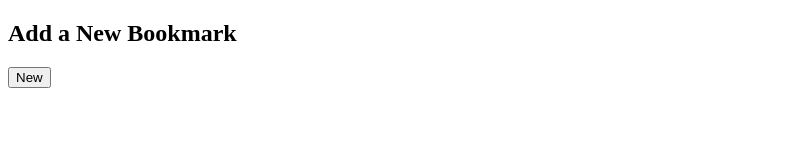
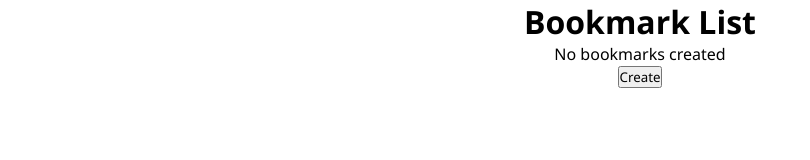
Before and after one commit to moorcode/bookmark, a website built with webpack: page src/index.html in a window 1280 px wide. Shown: the whole page, without its empty margins (0-810 px from the left). Built offline with nearby package versions, Linux system fonts and the light colour scheme.

Commit message:
set up display bookmark page

```diff
--- a/src/index.html
+++ b/src/index.html
@@ -8,25 +8,15 @@
     <title>Bookmark App</title>
 </head>
 <body>
-    <section class="main">
-        <h1>Add a New Bookmark</h1>
-        <button type="submit">New</button>
-        <ul class="js-item-list">
+    <header class="main">
+        <h1>Bookmark List</h1>
+    </header>
+    <main >
+        <ul>
+            <li class="empty js-empty">No bookmarks created</li>
         </ul>
-    </section>
-    <section class="hidden">
-        <h2 class="js-title">Title</h2>
-        <a class="js-url">Url for bookmark goes here.</a>
-        <p class="js-description">Description of bookmark goes here.</p>
-        <div class="js-rating">
-            <button class="rating-button">Rating:</button>
-            <i class="fas fa-star"></i>
-            <i class="fas fa-star"></i>
-            <i class="fas fa-star"></i>
-            <i class="fas fa-star"></i>
-            <i class="fas fa-star"></i>
-        </div>
-    </section>
+        <button class="create js-create">Create</button>
+    </main>
 
     <script src="scripts/index.js"></script>
 </body>
--- a/src/scripts/index.js
+++ b/src/scripts/index.js
@@ -27,6 +27,7 @@ const displayResults = function () {
 };
 
 const main = function () {
+  displayResults();
   handleNewClicked();
   handleSubmit();
 };
--- a/src/styles/index.css
+++ b/src/styles/index.css
@@ -1,3 +1,14 @@
+* {
+    margin: 0;
+    padding: 0;
+    font-family: 'Segoe UI', Tahoma, Geneva, Verdana, sans-serif;
+    text-align: center;
+}
+
+.empty {
+    list-style: none;
+}
+
 .hidden {
     display: none;
 }
```
Also changed, not shown: README.md (added).
